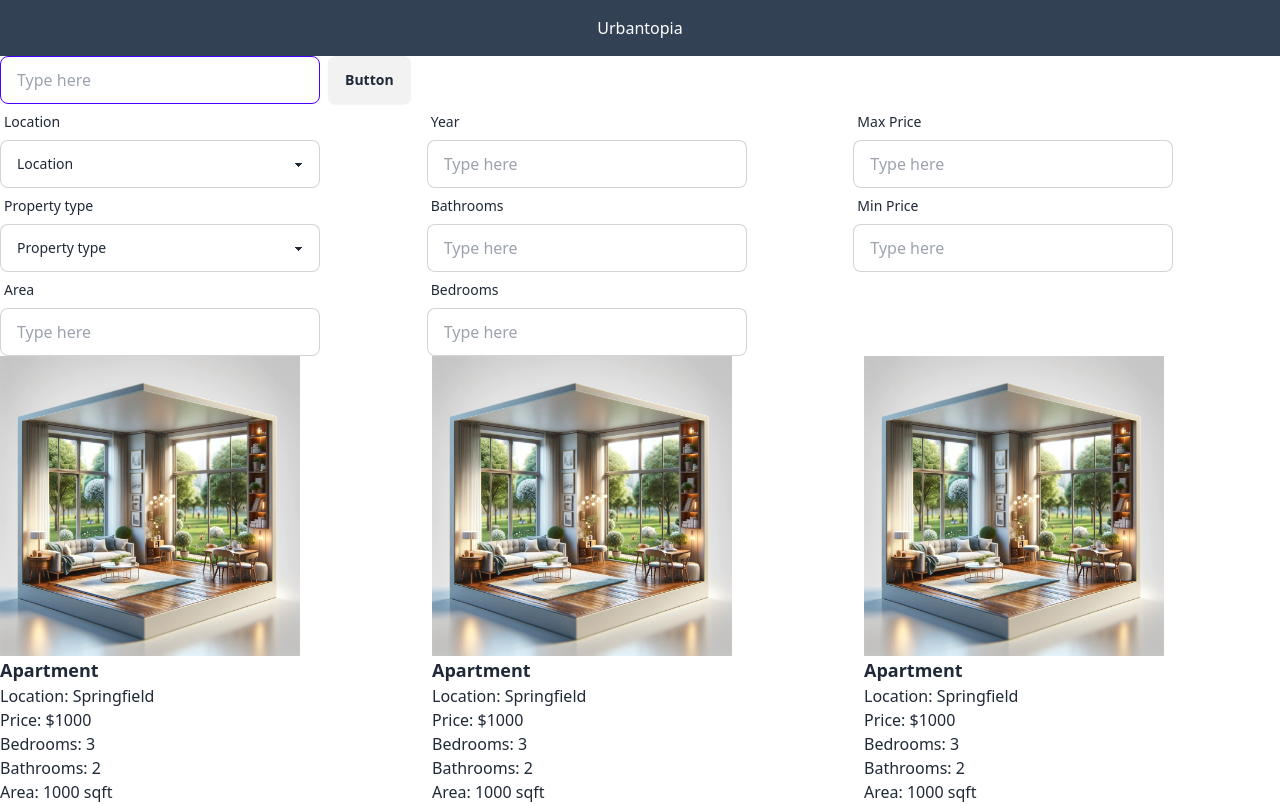
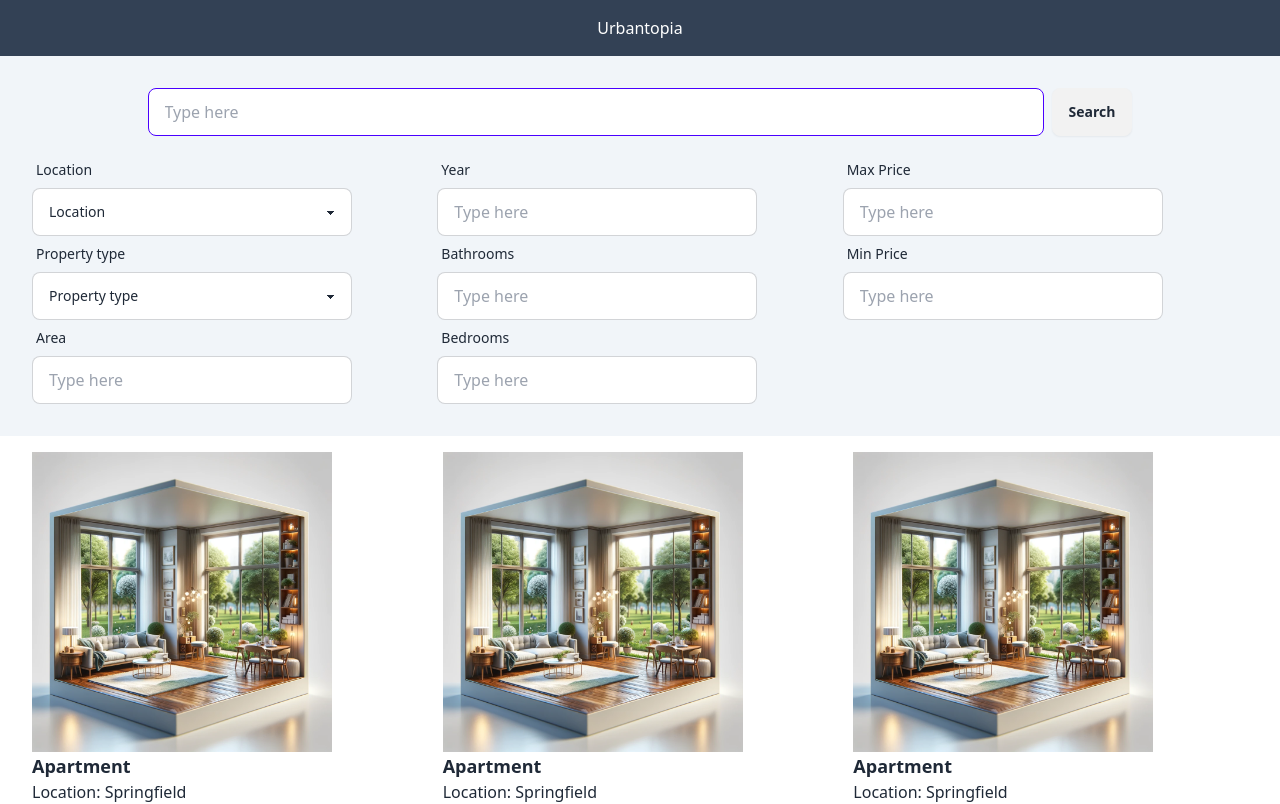
Before and after one commit to wendykr/urbantopia-app, a Next.js app: page /listings in a window 1280 px wide. Shown: the top 804 px of the page. Built offline with nearby package versions, Linux system fonts and the light colour scheme.

Commit message:
ref: restyle components

```diff
--- a/src/components/SearchFilters/SearchFilters.jsx
+++ b/src/components/SearchFilters/SearchFilters.jsx
@@ -3,14 +3,14 @@ import FilterSelect from "../FilterSelect/FilterSelect";
 
 export default function SearchFilters() {
   return (
-    <div>
-      <div className="flex gap-2">
+    <div className="bg-slate-100 p-8 mb-4">
+      <div className="flex gap-2 justify-center mb-4">
         <input
           type="text"
           placeholder="Type here"
-          className="input input-bordered input-primary w-full max-w-xs"
+          className="input input-bordered input-primary w-full max-w-4xl"
         />
-        <button className="btn">Button</button>
+        <button className="btn">Search</button>
       </div>
       <div className="grid grid-cols-3">
         <FilterSelect label="Location" />
--- a/src/pages/listings/index.js
+++ b/src/pages/listings/index.js
@@ -9,7 +9,7 @@ export default function SearchPage() {
     <div>
       <Header />
       <SearchFilters />
-      <div class="grid grid-cols-3 gap-4">
+      <div class="grid grid-cols-3 gap-4 px-8">
         {items.map((item) => {
           return <ListingItem key={item} />;
         })}
```
